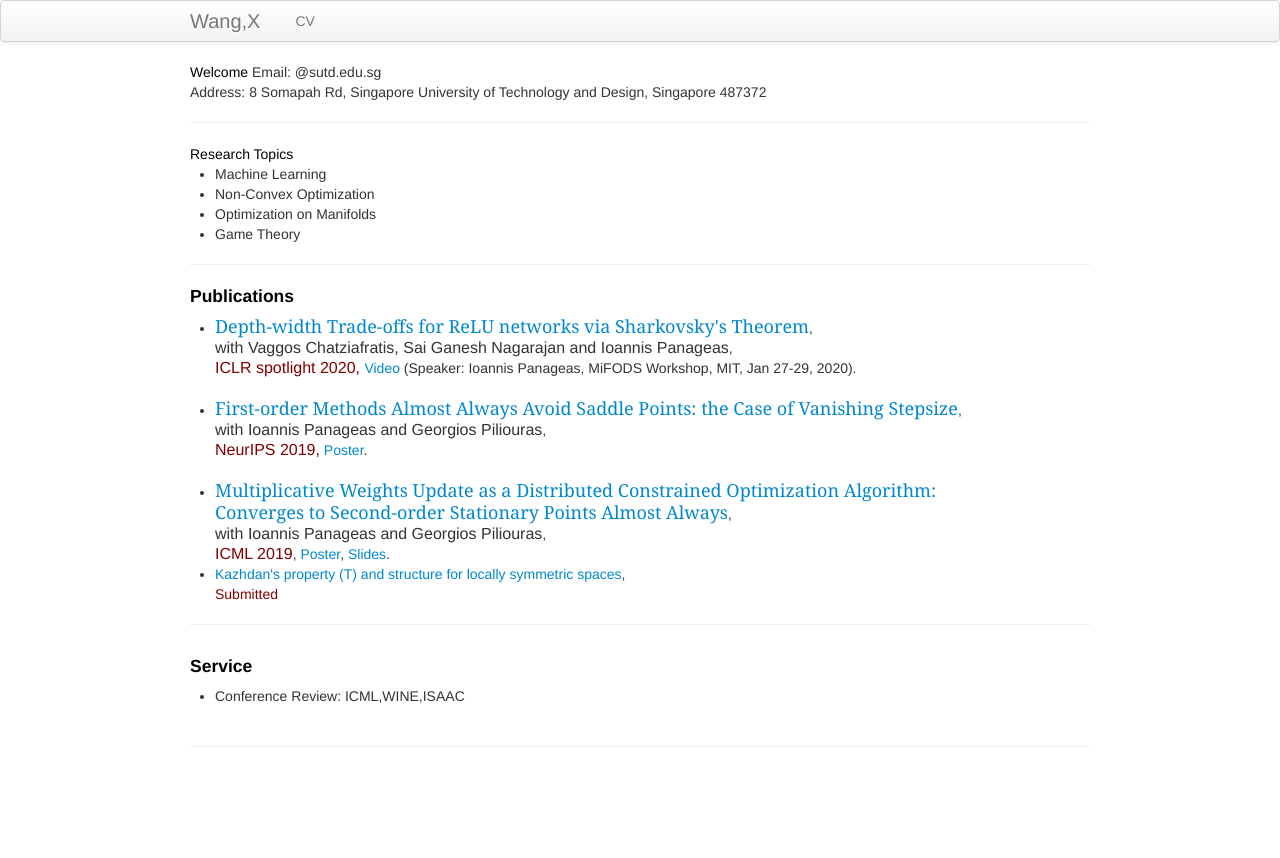
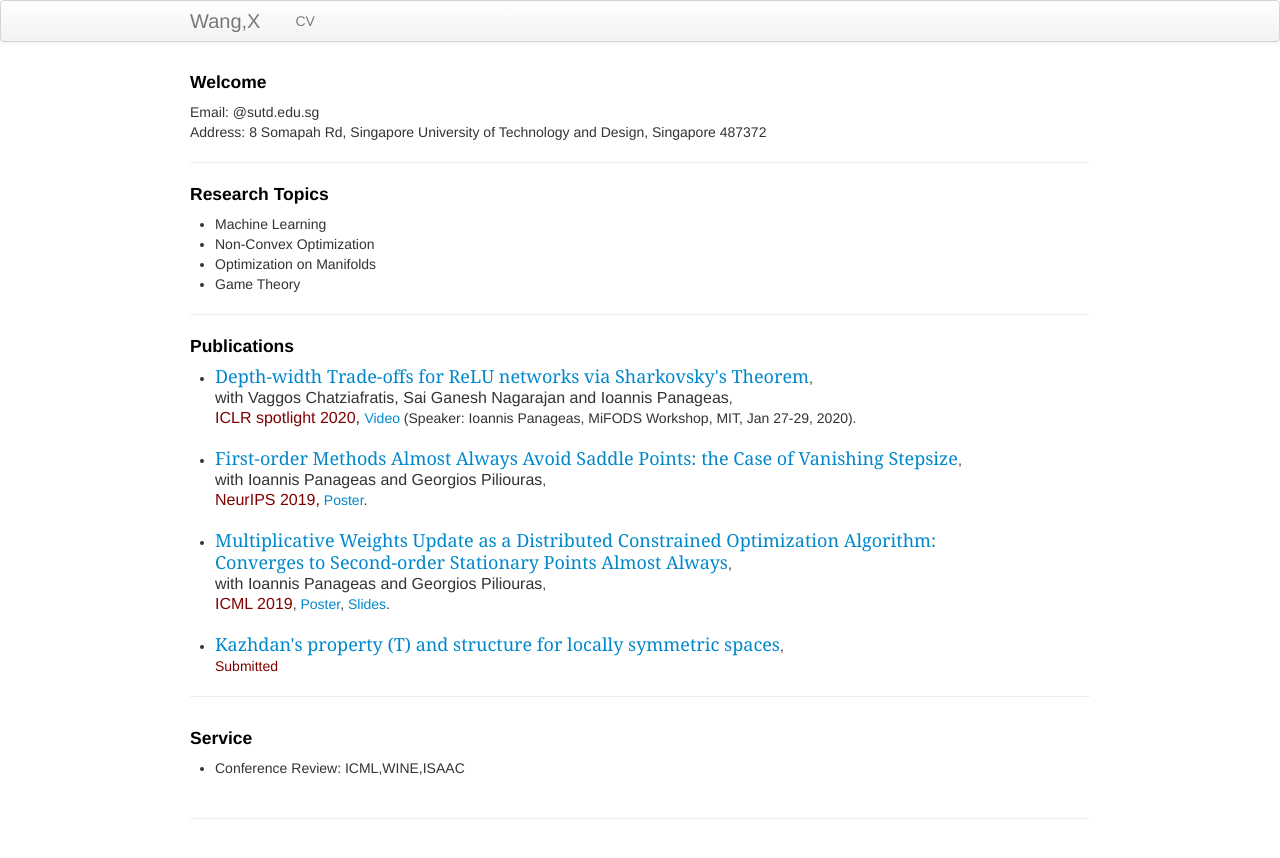
Before and after one commit to xiiaowang/xiiaowang.github.io, a Jekyll site: the page built from index.md, in a window 1280 px wide. Shown: the top 858 px of the page. Built offline with Jekyll 4.4.1, drawn with Linux system fonts in a browser that asks for light colours.

Commit message:
Update index.md

```diff
--- a/index.md
+++ b/index.md
@@ -6,7 +6,7 @@ keywords: machine learning, geometry
 ---
 
 <div class="container1">
-    <font color="black"><a name="Welcome"></a>Welcome</font>
+    <h4><a name="Welcome"></a>Welcome</h4>
     Email: @sutd.edu.sg<br/>
     Address: 8 Somapah Rd, Singapore University of Technology and Design, Singapore 487372
 </div>
@@ -14,7 +14,7 @@ keywords: machine learning, geometry
 ---
 
 <div class="container2">
-<font color="black"><a name="Research Topics"></a>Research Topics</font>
+<h4><a name="Research Topics"></a>Research Topics</h4>
 <ul>
     <li>Machine Learning</li>
     <li>Non-Convex Optimization</li>
@@ -47,7 +47,8 @@ keywords: machine learning, geometry
 <ul>
     <li> <font size="4" face="Georgia"><a href="https://arxiv.org/abs/1912.04378">Depth-width Trade-offs for ReLU networks via Sharkovsky's Theorem</a></font>,
         <br/> <font size="3">with Vaggos Chatziafratis, Sai Ganesh Nagarajan and Ioannis Panageas</font>,
-        <br/> <font size="3" color="maroon">ICLR spotlight 2020, </font> <!--<a href="https://arxiv.org/abs/1912.04378">arXiv</a>,--> <a href="https://www.youtube.com/watch?v=HNQ204BmOQ8">Video</a> (Speaker: Ioannis Panageas, MiFODS Workshop, MIT, Jan 27-29, 2020).</li>
+        <br/> <font size="3" color="maroon">ICLR spotlight 2020, </font> <!--<a href="https://arxiv.org/abs/1912.04378">arXiv</a>,--> <a href="https://www.youtube.com/watch?v=HNQ204BmOQ8">Video</a> (Speaker: Ioannis Panageas, MiFODS Workshop, MIT, Jan 27-29, 2020).
+    </li>
     <br/>
    <li> <font size="4" face="Georgia"><a href="http://arxiv.org/abs/1906.07772">First-order Methods Almost Always Avoid Saddle Points: the Case of Vanishing Stepsize</a></font>,
        <br/> <font size="3">with Ioannis Panageas and Georgios Piliouras</font>,
@@ -56,8 +57,12 @@ keywords: machine learning, geometry
     <br/>
    <li> <font size="4" face="Georgia"><a href="http://arxiv.org/abs/1810.05355">Multiplicative Weights Update as a Distributed Constrained Optimization Algorithm: <br/> Converges to Second-order Stationary Points Almost Always</a></font>,
        <br/><font size="3">with Ioannis Panageas and Georgios Piliouras</font>,
-       <br/> <font size="3" color="maroon">ICML 2019</font>, <!--<a href="http://arxiv.org/abs/1810.05355">arXiv</a>,--> <a href="https://www.dropbox.com/s/qs9nr6pgycnboy7/poster_ICML_xiao2.pdf?dl=0">Poster</a>, <a href="https://www.dropbox.com/s/fh9j5scf2kaofca/main%20copy.pdf?dl=0">Slides</a>.</li>
-    <li><a href="https://www.dropbox.com/s/oa26if49pnhpixz/main.pdf?dl=0">Kazhdan's property (T) and structure for locally symmetric spaces</a>, <br/> <font color="maroon">Submitted </font> </li>
+       <br/> <font size="3" color="maroon">ICML 2019</font>, <!--<a href="http://arxiv.org/abs/1810.05355">arXiv</a>,--> <a href="https://www.dropbox.com/s/qs9nr6pgycnboy7/poster_ICML_xiao2.pdf?dl=0">Poster</a>, <a href="https://www.dropbox.com/s/fh9j5scf2kaofca/main%20copy.pdf?dl=0">Slides</a>.
+    </li>
+    <br/>
+    <li><font size="4" face="Georgia"><a href="https://www.dropbox.com/s/oa26if49pnhpixz/main.pdf?dl=0">Kazhdan's property (T) and structure for locally symmetric spaces</a></font>,
+        <br/> <font color="maroon">Submitted </font>
+    </li>
 </ul>
 ---
 <!--
```
